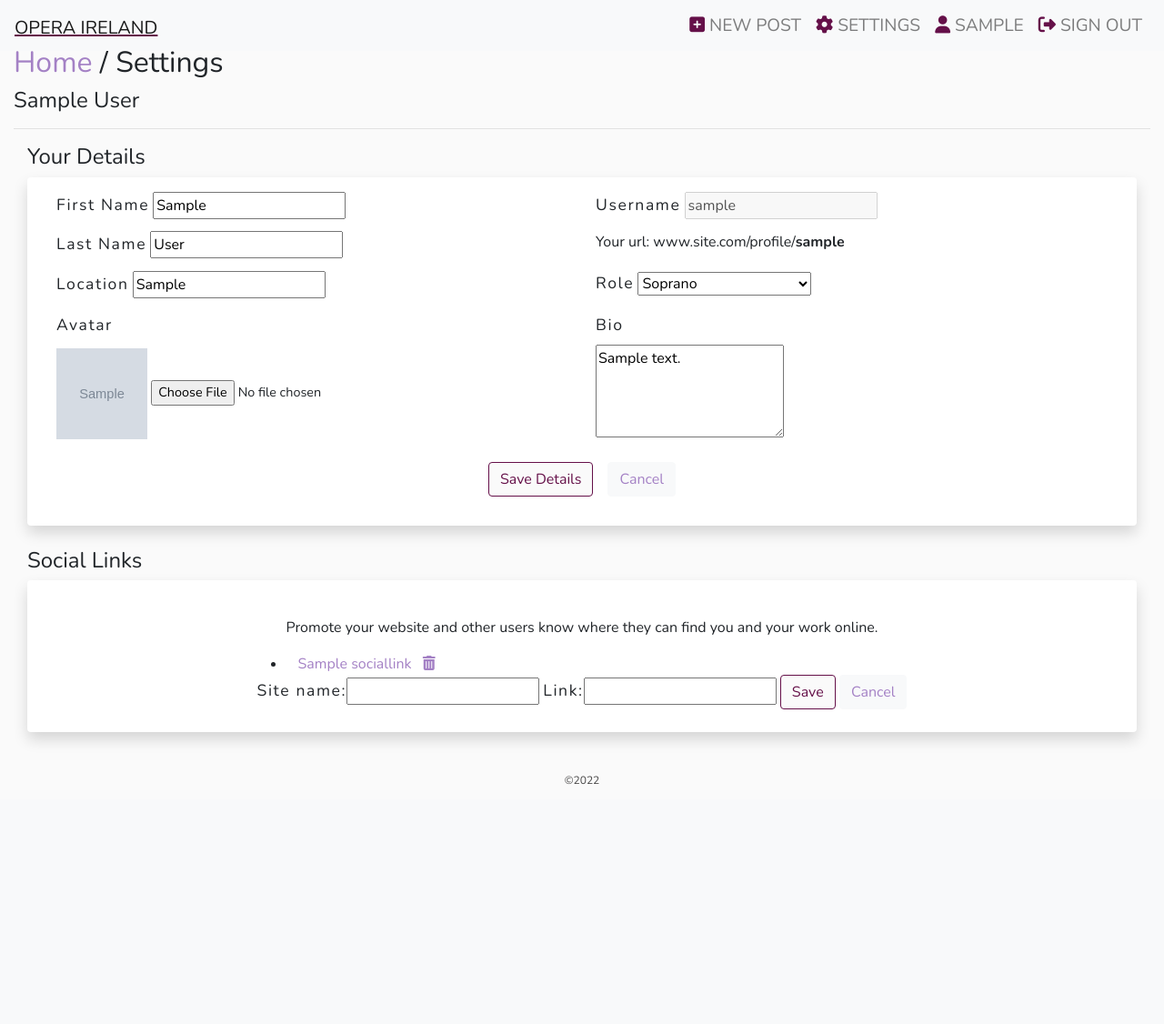
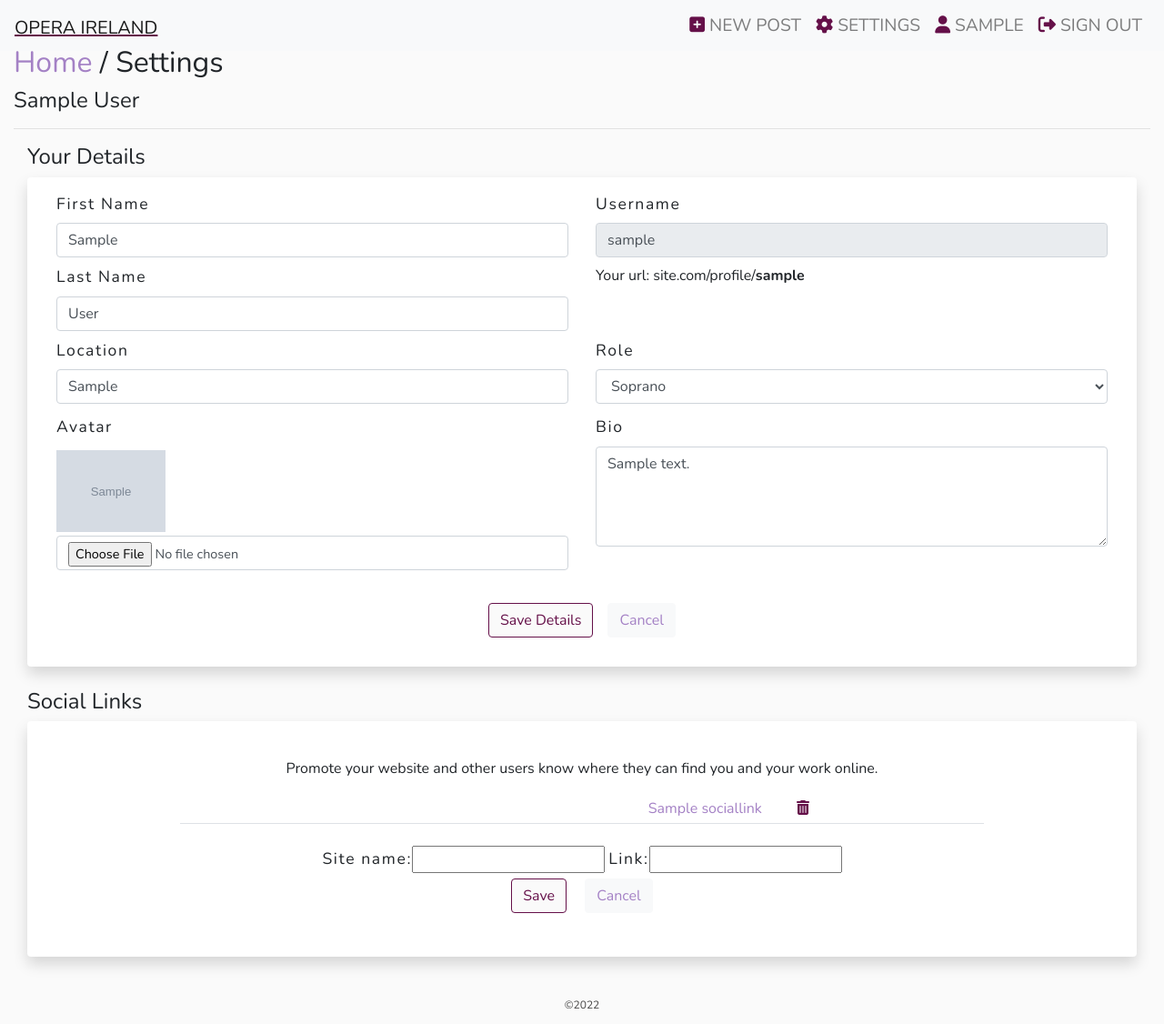
Before and after one commit to OwenDa/portfolio-4, a Django app: page /settings/ in a window 1280 px wide. Shown: the whole page at 91% size. Before the commit the page ends 863 px from the top, so only its background shows below. Run offline with Django 3.2, Linux system fonts and the light colour scheme; a user stored in the database is signed in; tables that the repository leaves empty hold one stand-in row (values such as "Sample post"); grey boxes marked "Sample" are stand-in pictures; some libraries are stand-ins or nearby versions.

Commit message:
Style settings page forms

```diff
--- a/static/css/style.css
+++ b/static/css/style.css
@@ -146,6 +146,10 @@ label {
     letter-spacing: .1rem;
 }
 
+.no-bullet {
+    list-style: none;
+}
+
 /* MESSAGES */
 #message-div {
     position: fixed;
--- a/templates/settings.html
+++ b/templates/settings.html
@@ -23,39 +23,39 @@
                 {% csrf_token %}
                 <div class="row px-3">
                     <div class="col-12 col-md-6 justify-content-center px-0">
-                        <div class="col-12 mb-2">
+                        <div class="col-12 mb-2 form-group">
                             <label for="first-name">First Name</label>
-                            <input type="text" name="first_name" id="first-name" value="{{user_profile.first_name}}">
+                            <input type="text" name="first_name" id="first-name" value="{{user_profile.first_name}}" class="form-control">
                         </div>
-                        <div class="col-12 mb-2">
+                        <div class="col-12 mb-2 form-group">
                             <label for="last-name">Last Name</label>
-                            <input type="text" name="last_name" id="last-name" value="{{user_profile.last_name}}">
+                            <input type="text" name="last_name" id="last-name" value="{{user_profile.last_name}}" class="form-control">
                         </div>
                     </div>
                     <!-- Username subsection -->
                     <div class="col-12 col-md-6 justify-content-center px-0">
-                        <div class="col-12 mb-2">
+                        <div class="col-12 mb-2 form-group">
                             <label for="username">Username</label>
-                            <input type="text" name="username" id="username" value="{{user.username}}" disabled>
+                            <input type="text" name="username" id="username" value="{{user.username}}" class="form-control" disabled>
                         </div>
                         <div class="col-12 mb-2">
-                            <p id="profile-url" >Your url:  www.site.com/profile/<strong>{{user.username}}</strong></p>
+                            <p id="profile-url" >Your url:  site.com/profile/<strong>{{user.username}}</strong></p>
                         </div>
                     </div>
 
                     <!-- Location setting -->
                     <div class="col-12 col-md-6 justify-content-center px-0">
-                        <div class="col-12 mb-2">
+                        <div class="col-12 mb-2 form-group">
                             <label for="location"> Location </label>
-                            <input type="text" name="location" id="location" value="{{user_profile.location}}">
+                            <input type="text" name="location" id="location" value="{{user_profile.location}}" class="form-control">
                         </div>
                     </div>
 
                     <!-- Begin Role Selection -->
                     <div class="col-12 col-md-6 justify-content-center px-0 mb-2">
-                        <div class="col-12 mb-1">
+                        <div class="col-12 mb-1 form-group">
                             <label for="role">Role </label>
-                            <select id="role" name="role" value="{{user_profile.role}}" required>
+                            <select id="role" name="role" value="{{user_profile.role}}" class="form-control" required>
                                 {% if user_profile.role == None %}
                                 <option disabled selected value> -- select an option -- </option>
                                 {% endif %}
@@ -77,22 +77,22 @@
                     <!-- end of role selection -->
                 </div>
                 <div class="row px-3">
-                    <div class="col-12 col-md-6 justify-content-center px-0">
+                    <div class="col-12 col-md-6 justify-content-center px-0 form-group">
                         <div class="col-12 mb-1">
                             <label for="avatar-upload">Avatar </label>
                         </div>
                         <div class="col-12">
-                            <img width="100" height="100" src="{{ user_profile.avatar.url }}"/>
-                            <input class="mt-1 mb-1" type="file" name="avatar" id="avatar-upload" value="">
+                            <img width="120" height="auto" src="{{ user_profile.avatar.url }}"/>
+                            <input class="mt-1 mb-1 form-control" type="file" name="avatar" id="avatar-upload" value="">
                         </div>
                     </div>
 
-                    <div class="col-12 col-md-6 justify-content-center px-0">
+                    <div class="col-12 col-md-6 justify-content-center px-0 form-group">
                         <div class="col-12">
                             <label for="bio">Bio </label>
                         </div>
                         <div class="col-12 mb-1">
-                            <textarea id="bio" name="bio" rows="4">{{user_profile.bio}}</textarea>
+                            <textarea id="bio" name="bio" rows="4" class="form-control">{{user_profile.bio}}</textarea>
                         </div>
                     </div>
                 </div>
@@ -112,19 +112,22 @@
             </div>
             <div class="shadow p-3 mb-4 bg-white rounded">
                     <div class="row justify-content-center px-0 mt-4 mb-2">
-                        <form action="" method="POST">
+                        <form action="" method="POST" class="col-12 col-md-9 col-l-6">
                             {% csrf_token %}
                             <p class="text-center">Promote your website and other users know where they can find you and your work online.</p>
                             {% for link in social_links %}
-                                <li class="col-4">
-                                    <a href="{{ link.link }}" target="_blank" aria_label="User-created link, opens in a new tab" class="px-2">{{ link.site_name }}</a>
-                                    <a href="{% url 'delete-link' id=link.id %}"><i class="fas fa-trash-alt"></i></a>
+                                <li class="no-bullet py-1 d-flex justify-content-center border-bottom">
+                                    <div class="col-9 col-md-9 d-inline text-right"><a href="{{ link.link }}" target="_blank" aria_label="User-created link, opens in a new tab" class="px-2">{{ link.site_name }}</a></div>
+                                    <div class="col-3 col-md-3 d-inline text-left"><a href="{% url 'delete-link' id=link.id %}"><i class="fas fa-trash-alt accent1"></i></a></div>
                                 </li>
                                 {% endfor %}
+                            <div class="row my-4">
+                                <div class="col-12 text-center">{{ SocialLinkForm }}</div>
+                                <div class="col-12 text-center"><button class="btn btn-primary mx-2" type="submit">{% trans "Save" %}</button>
+                                <button class="btn btn-light mx-2"><a href="{% url 'index' %}">{% trans "Cancel" %}</a></button></div>
 
-                            {{ SocialLinkForm }}
-                            <button class="btn btn-primary" type="submit">{% trans "Save" %}</button>
-                            <button class="btn btn-light"><a href="{% url 'index' %}">{% trans "Cancel" %}</a></button>
+
+                            </div>
                         </form>
                     </div>
             </div>
```
Also changed, not shown: README.md.
